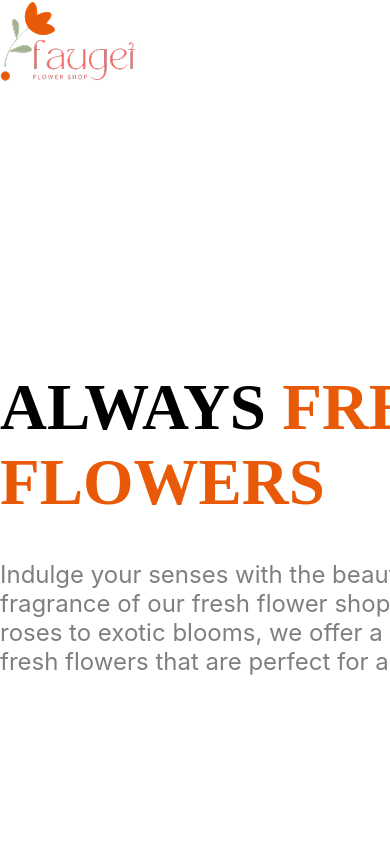
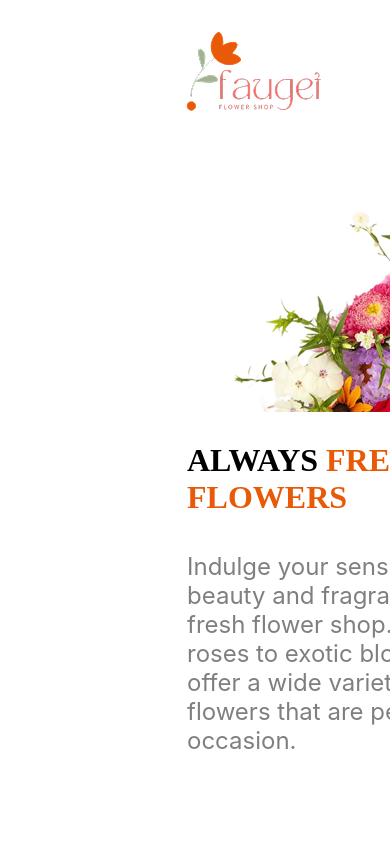
Before and after one commit to sayem12-learn/Responsive-flowers, a plain HTML site: page index.html in a window 390 px wide. Shown: the top 844 px of the page. Drawn offline with Linux system fonts and the light colour scheme.

Commit message:
added nav and banner responsive file

```diff
--- a/index.html
+++ b/index.html
@@ -16,10 +16,10 @@
         <nav class="nav-bar inter-font">
             <div class="logo"><img src="assets/logo.png" alt=""></div>
             <ul>
-                <li><a id="home" class="nav-link" href="#">Home</a></li>
-                <li><a class="nav-link dark-1" href="#">Shop</a></li>
-                <li><a class="nav-link dark-1" href="#">Contact Us</a></li>
-                <li><a class="nav-link" href=""><i class="fa-solid fa-cart-shopping"></i>Cart($56)</a></li>
+                <li><a id="home" class="nav-link hidden" href="#">Home</a></li>
+                <li><a class="nav-link dark-1 hidden" href="#">Shop</a></li>
+                <li><a class="nav-link dark-1 hidden" href="#">Contact Us</a></li>
+                <li><a class="nav-link cart-icon" href=""><i class="fa-solid fa-cart-shopping"></i>Cart($56)</a></li>
             </ul>
         </nav>
         <section class="banner">
@@ -34,7 +34,7 @@
         </section>
     </header>
     <main>
-        <section class="plant-section">
+        <!-- <section class="plant-section">
             <div class="plant-content">
                 <h1 class="plant-title"><span class="highlight">Our</span> Plants</h1>
                 <p class="plant-description inter-font">Indulge your senses with the beauty and fragrance of our fresh
@@ -89,7 +89,7 @@
                     <h4 class="card-title-1">20 USD</h4>
                     <button class="btn">ADD TO CART</button>
                 </div>
-            </div>
+            </div> -->
 
         </section>
 
--- a/style/style.css
+++ b/style/style.css
@@ -20,16 +20,17 @@
 }
 
 /* shard style */
-header{
+header {
     width: 1140px;
     margin: 0 auto;
 }
 
-main{
+main {
     width: 1140px;
     margin: 0 auto;
 
 }
+
 .dark-1 {
     color: rgb(137, 135, 161);
 }
@@ -103,7 +104,7 @@ ul li a {
 /* plant section */
 
 
-.plant-section {
+/* .plant-section {
     margin-top: 200px;
 
 }
@@ -165,7 +166,7 @@ ul li a {
 .card {
     display: grid;
     grid-template-columns: repeat(4, 1fr);
-}
+} */
 
 /* lover-section */
 .lover {
@@ -301,30 +302,89 @@ a {
     background-repeat: no-repeat;
     background-size: cover;
     Width: 1525px;
-    Height:533px;
-    margin-top:120px ;
+    Height: 533px;
+    margin-top: 120px;
     justify-content: center;
 
 }
-.join-item{
-   position: relative;
-   top: 300px;
-   text-align: center;
+
+.join-item {
+    position: relative;
+    top: 300px;
+    text-align: center;
 
 }
-.join-text{
+
+.join-text {
     font-size: 3.1rem;
     font-weight: 700;
     color: white;
 }
-.input-item{
+
+.input-item {
     border: none;
-    padding:12px 160px 12px 5px ;
+    padding: 12px 160px 12px 5px;
     font-size: 1rem;
     font-weight: 400;
     color: rgba(0, 0, 0, 0.5);
 
 }
-.form{
-    gap: 0;
+
+
+@media screen and (max-width : 576px) {
+    .hidden {
+        display: none;
+    }
+
+
+    .nav-bar {
+        display: flex;
+        flex-direction: row;
+        justify-content: flex-start;
+        align-items: center;
+        margin: 30px 186px;
+        gap: 116;
+        padding: 0px;
+        width: 361px;
+    }
+
+    .cart-icon {
+        font-size: 1.5rem;
+        width: 69px;
+        height: 60px;
+    }
+
+    /* banner */
+
+
+    .banner {
+        display: flex;
+        flex-direction: column-reverse;
+        width:740px;
+        margin-top: 50px;
+    }
+
+    .banner-image {
+        width: 393.18px;
+        height: 245px;
+        left: 0;
+        top: 133px;
+
+    }
+    .banner-title{
+        font-size: 2rem;
+        margin-left: 150px;
+        margin-top: 30px;
+
+    }
+    .banner-description{
+        width: 360px;
+        margin-top: 20px;
+        margin-left: 150px;
+
+
+
+    }
+
+
 }
```
